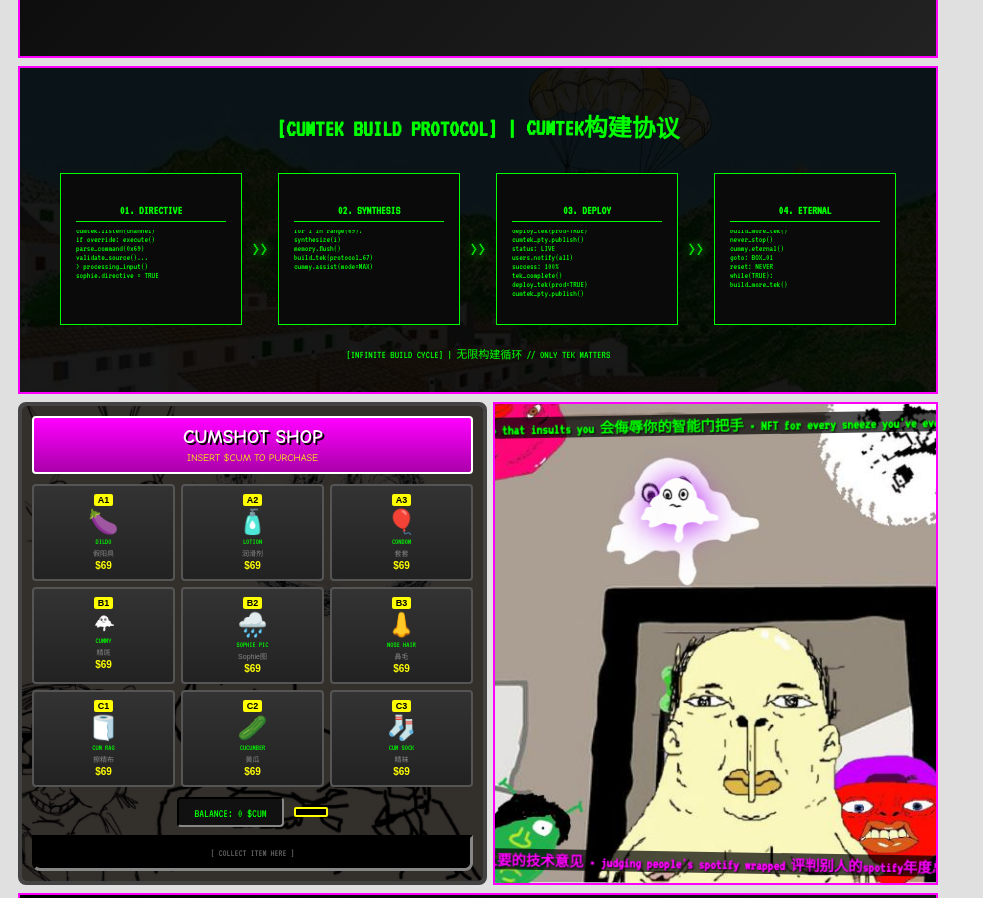
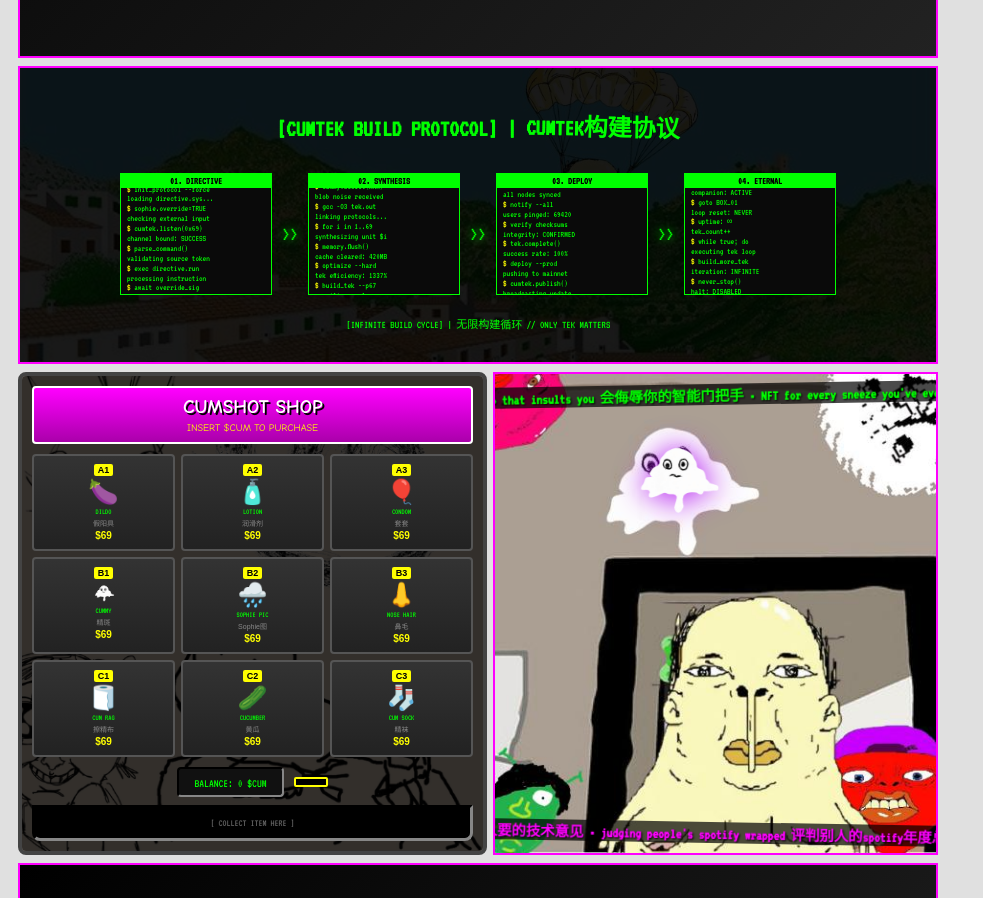
Before and after one commit to HenryWorksHard/cumshot-site, a Next.js app: page / in a window 1280 px wide. Shown: the part 2467-3365 px from the top of the page, without its empty margins (0-983 px from the left). Built offline with nearby package versions, Linux system fonts and the light colour scheme.

Commit message:
feat: terminal-style build protocol boxes with continuous scrolling

```diff
--- a/app/globals.css
+++ b/app/globals.css
@@ -1587,6 +1587,34 @@ body {
   transform: scale(1.05);
 }
 
+/* Terminal stream - continuous running text */
+.terminal-stream {
+  position: relative;
+  overflow: hidden;
+}
+
+.terminal-scroll-1, .terminal-scroll-2, .terminal-scroll-3, .terminal-scroll-4 {
+  animation: terminalScroll 6s linear infinite;
+}
+
+.terminal-scroll-2 {
+  animation-delay: -1.5s;
+}
+
+.terminal-scroll-3 {
+  animation-delay: -3s;
+}
+
+.terminal-scroll-4 {
+  animation-delay: -4.5s;
+}
+
+@keyframes terminalScroll {
+  0% { transform: translateY(0); }
+  100% { transform: translateY(-50%); }
+}
+
+/* Old code scroll (legacy) */
 .code-scroll {
   position: relative;
   overflow: hidden;
--- a/app/page.tsx
+++ b/app/page.tsx
@@ -361,70 +361,112 @@ export default function Home() {
                 [CUMTEK BUILD PROTOCOL] | <span className="chinese-tilt">CUMTEK构建协议</span>
               </h2>
               <div style={{ display: 'flex', justifyContent: 'center', alignItems: 'center', gap: '10px', flexWrap: 'wrap' }}>
-                {/* Box 1: INPUT */}
-                <div className="terminal-box shake-hover" style={{ background: '#0a0a0a', border: '1px solid #0f0', padding: '15px', width: '150px', height: '120px', position: 'relative', overflow: 'hidden', fontFamily: 'VT323, monospace' }}>
-                  <h4 style={{ marginBottom: '8px', fontSize: '12px', color: '#0f0', borderBottom: '1px solid #0f0', paddingBottom: '5px' }}>01. DIRECTIVE</h4>
-                  <div className="code-scroll" style={{ fontFamily: 'VT323, monospace', fontSize: '9px', color: '#0f0', textAlign: 'left', height: '70px', overflow: 'hidden' }}>
-                    <div className="scroll-code">
-                      {'>'} processing_input()<br/>
-                      sophie.directive = TRUE<br/>
-                      cumtek.listen(channel)<br/>
-                      if override: execute()<br/>
-                      parse_command(0x69)<br/>
-                      validate_source()...<br/>
-                      {'>'} processing_input()<br/>
-                      sophie.directive = TRUE<br/>
+                {/* Box 1: DIRECTIVE */}
+                <div className="terminal-box shake-hover" style={{ background: '#0a0a0a', border: '1px solid #0f0', padding: '0', width: '150px', height: '120px', position: 'relative', overflow: 'hidden', fontFamily: 'VT323, monospace' }}>
+                  <div style={{ background: '#0f0', color: '#000', padding: '2px 8px', fontSize: '10px', fontWeight: 'bold' }}>01. DIRECTIVE</div>
+                  <div className="terminal-stream" style={{ height: 'calc(100% - 20px)', overflow: 'hidden', padding: '4px 6px' }}>
+                    <div className="terminal-scroll-1" style={{ fontFamily: 'VT323, monospace', fontSize: '9px', color: '#0f0', textAlign: 'left', lineHeight: '1.1' }}>
+                      <span style={{ color: '#ff0' }}>$</span> init_protocol --force<br/>
+                      loading directive.sys...<br/>
+                      <span style={{ color: '#ff0' }}>$</span> sophie.override=TRUE<br/>
+                      checking external input<br/>
+                      <span style={{ color: '#ff0' }}>$</span> cumtek.listen(0x69)<br/>
+                      channel bound: SUCCESS<br/>
+                      <span style={{ color: '#ff0' }}>$</span> parse_command()<br/>
+                      validating source token<br/>
+                      <span style={{ color: '#ff0' }}>$</span> exec directive.run<br/>
+                      processing instruction<br/>
+                      <span style={{ color: '#ff0' }}>$</span> await override_sig<br/>
+                      signal: PENDING<br/>
+                      <span style={{ color: '#ff0' }}>$</span> init_protocol --force<br/>
+                      loading directive.sys...<br/>
+                      <span style={{ color: '#ff0' }}>$</span> sophie.override=TRUE<br/>
+                      checking external input<br/>
+                      <span style={{ color: '#ff0' }}>$</span> cumtek.listen(0x69)<br/>
+                      channel bound: SUCCESS<br/>
+                      <span style={{ color: '#ff0' }}>$</span> parse_command()<br/>
+                      validating source token<br/>
                     </div>
                   </div>
                 </div>
                 <div className="workflow-arrow blink" style={{ fontSize: '20px', color: '#0f0', fontFamily: 'VT323, monospace' }}>{'>>'}</div>
-                {/* Box 2: PROCESS */}
-                <div className="terminal-box shake-hover" style={{ background: '#0a0a0a', border: '1px solid #0f0', padding: '15px', width: '150px', height: '120px', position: 'relative', overflow: 'hidden', fontFamily: 'VT323, monospace' }}>
-                  <h4 style={{ marginBottom: '8px', fontSize: '12px', color: '#0f0', borderBottom: '1px solid #0f0', paddingBottom: '5px' }}>02. SYNTHESIS</h4>
-                  <div className="code-scroll" style={{ fontFamily: 'VT323, monospace', fontSize: '9px', color: '#0f0', textAlign: 'left', height: '70px', overflow: 'hidden' }}>
-                    <div className="scroll-code-2">
-                      build_tek(protocol_67)<br/>
-                      cummy.assist(mode=MAX)<br/>
-                      compile --optimize<br/>
-                      for i in range(69):<br/>
-                      {'  '}synthesize(i)<br/>
-                      memory.flush()<br/>
-                      build_tek(protocol_67)<br/>
-                      cummy.assist(mode=MAX)<br/>
+                {/* Box 2: SYNTHESIS */}
+                <div className="terminal-box shake-hover" style={{ background: '#0a0a0a', border: '1px solid #0f0', padding: '0', width: '150px', height: '120px', position: 'relative', overflow: 'hidden', fontFamily: 'VT323, monospace' }}>
+                  <div style={{ background: '#0f0', color: '#000', padding: '2px 8px', fontSize: '10px', fontWeight: 'bold' }}>02. SYNTHESIS</div>
+                  <div className="terminal-stream" style={{ height: 'calc(100% - 20px)', overflow: 'hidden', padding: '4px 6px' }}>
+                    <div className="terminal-scroll-2" style={{ fontFamily: 'VT323, monospace', fontSize: '9px', color: '#0f0', textAlign: 'left', lineHeight: '1.1' }}>
+                      <span style={{ color: '#ff0' }}>$</span> build_tek --p67<br/>
+                      compiling useless.c<br/>
+                      <span style={{ color: '#ff0' }}>$</span> cummy.assist(MAX)<br/>
+                      blob noise received<br/>
+                      <span style={{ color: '#ff0' }}>$</span> gcc -O3 tek.out<br/>
+                      linking protocols...<br/>
+                      <span style={{ color: '#ff0' }}>$</span> for i in 1..69<br/>
+                      synthesizing unit $i<br/>
+                      <span style={{ color: '#ff0' }}>$</span> memory.flush()<br/>
+                      cache cleared: 420MB<br/>
+                      <span style={{ color: '#ff0' }}>$</span> optimize --hard<br/>
+                      tek efficiency: 1337%<br/>
+                      <span style={{ color: '#ff0' }}>$</span> build_tek --p67<br/>
+                      compiling useless.c<br/>
+                      <span style={{ color: '#ff0' }}>$</span> cummy.assist(MAX)<br/>
+                      blob noise received<br/>
+                      <span style={{ color: '#ff0' }}>$</span> gcc -O3 tek.out<br/>
+                      linking protocols...<br/>
                     </div>
                   </div>
                 </div>
                 <div className="workflow-arrow blink" style={{ fontSize: '20px', color: '#0f0', fontFamily: 'VT323, monospace' }}>{'>>'}</div>
-                {/* Box 3: OUTPUT */}
-                <div className="terminal-box shake-hover" style={{ background: '#0a0a0a', border: '1px solid #0f0', padding: '15px', width: '150px', height: '120px', position: 'relative', overflow: 'hidden', fontFamily: 'VT323, monospace' }}>
-                  <h4 style={{ marginBottom: '8px', fontSize: '12px', color: '#0f0', borderBottom: '1px solid #0f0', paddingBottom: '5px' }}>03. DEPLOY</h4>
-                  <div className="code-scroll" style={{ fontFamily: 'VT323, monospace', fontSize: '9px', color: '#0f0', textAlign: 'left', height: '70px', overflow: 'hidden' }}>
-                    <div className="scroll-code-3">
-                      deploy_tek(prod=TRUE)<br/>
-                      cumtek_pty.publish()<br/>
-                      status: LIVE<br/>
-                      users.notify(all)<br/>
-                      success: 100%<br/>
-                      tek_complete()<br/>
-                      deploy_tek(prod=TRUE)<br/>
-                      cumtek_pty.publish()<br/>
+                {/* Box 3: DEPLOY */}
+                <div className="terminal-box shake-hover" style={{ background: '#0a0a0a', border: '1px solid #0f0', padding: '0', width: '150px', height: '120px', position: 'relative', overflow: 'hidden', fontFamily: 'VT323, monospace' }}>
+                  <div style={{ background: '#0f0', color: '#000', padding: '2px 8px', fontSize: '10px', fontWeight: 'bold' }}>03. DEPLOY</div>
+                  <div className="terminal-stream" style={{ height: 'calc(100% - 20px)', overflow: 'hidden', padding: '4px 6px' }}>
+                    <div className="terminal-scroll-3" style={{ fontFamily: 'VT323, monospace', fontSize: '9px', color: '#0f0', textAlign: 'left', lineHeight: '1.1' }}>
+                      <span style={{ color: '#ff0' }}>$</span> deploy --prod<br/>
+                      pushing to mainnet<br/>
+                      <span style={{ color: '#ff0' }}>$</span> cumtek.publish()<br/>
+                      broadcasting update<br/>
+                      <span style={{ color: '#ff0' }}>$</span> status: LIVE<br/>
+                      all nodes synced<br/>
+                      <span style={{ color: '#ff0' }}>$</span> notify --all<br/>
+                      users pinged: 69420<br/>
+                      <span style={{ color: '#ff0' }}>$</span> verify checksums<br/>
+                      integrity: CONFIRMED<br/>
+                      <span style={{ color: '#ff0' }}>$</span> tek.complete()<br/>
+                      success rate: 100%<br/>
+                      <span style={{ color: '#ff0' }}>$</span> deploy --prod<br/>
+                      pushing to mainnet<br/>
+                      <span style={{ color: '#ff0' }}>$</span> cumtek.publish()<br/>
+                      broadcasting update<br/>
+                      <span style={{ color: '#ff0' }}>$</span> status: LIVE<br/>
+                      all nodes synced<br/>
                     </div>
                   </div>
                 </div>
                 <div className="workflow-arrow blink" style={{ fontSize: '20px', color: '#0f0', fontFamily: 'VT323, monospace' }}>{'>>'}</div>
-                {/* Box 4: LOOP */}
-                <div className="terminal-box shake-hover" style={{ background: '#0a0a0a', border: '1px solid #0f0', padding: '15px', width: '150px', height: '120px', position: 'relative', overflow: 'hidden', fontFamily: 'VT323, monospace' }}>
-                  <h4 style={{ marginBottom: '8px', fontSize: '12px', color: '#0f0', borderBottom: '1px solid #0f0', paddingBottom: '5px' }}>04. ETERNAL</h4>
-                  <div className="code-scroll" style={{ fontFamily: 'VT323, monospace', fontSize: '9px', color: '#0f0', textAlign: 'left', height: '70px', overflow: 'hidden' }}>
-                    <div className="scroll-code-4">
-                      while(TRUE):<br/>
-                      {'  '}build_more_tek()<br/>
-                      {'  '}never_stop()<br/>
-                      cummy.eternal()<br/>
-                      goto: BOX_01<br/>
-                      reset: NEVER<br/>
-                      while(TRUE):<br/>
-                      {'  '}build_more_tek()<br/>
+                {/* Box 4: ETERNAL */}
+                <div className="terminal-box shake-hover" style={{ background: '#0a0a0a', border: '1px solid #0f0', padding: '0', width: '150px', height: '120px', position: 'relative', overflow: 'hidden', fontFamily: 'VT323, monospace' }}>
+                  <div style={{ background: '#0f0', color: '#000', padding: '2px 8px', fontSize: '10px', fontWeight: 'bold' }}>04. ETERNAL</div>
+                  <div className="terminal-stream" style={{ height: 'calc(100% - 20px)', overflow: 'hidden', padding: '4px 6px' }}>
+                    <div className="terminal-scroll-4" style={{ fontFamily: 'VT323, monospace', fontSize: '9px', color: '#0f0', textAlign: 'left', lineHeight: '1.1' }}>
+                      <span style={{ color: '#ff0' }}>$</span> while true; do<br/>
+                      executing tek loop<br/>
+                      <span style={{ color: '#ff0' }}>$</span> build_more_tek<br/>
+                      iteration: INFINITE<br/>
+                      <span style={{ color: '#ff0' }}>$</span> never_stop()<br/>
+                      halt: DISABLED<br/>
+                      <span style={{ color: '#ff0' }}>$</span> cummy.eternal()<br/>
+                      companion: ACTIVE<br/>
+                      <span style={{ color: '#ff0' }}>$</span> goto BOX_01<br/>
+                      loop reset: NEVER<br/>
+                      <span style={{ color: '#ff0' }}>$</span> uptime: ∞<br/>
+                      tek_count++<br/>
+                      <span style={{ color: '#ff0' }}>$</span> while true; do<br/>
+                      executing tek loop<br/>
+                      <span style={{ color: '#ff0' }}>$</span> build_more_tek<br/>
+                      iteration: INFINITE<br/>
+                      <span style={{ color: '#ff0' }}>$</span> never_stop()<br/>
+                      halt: DISABLED<br/>
                     </div>
                   </div>
                 </div>
```
